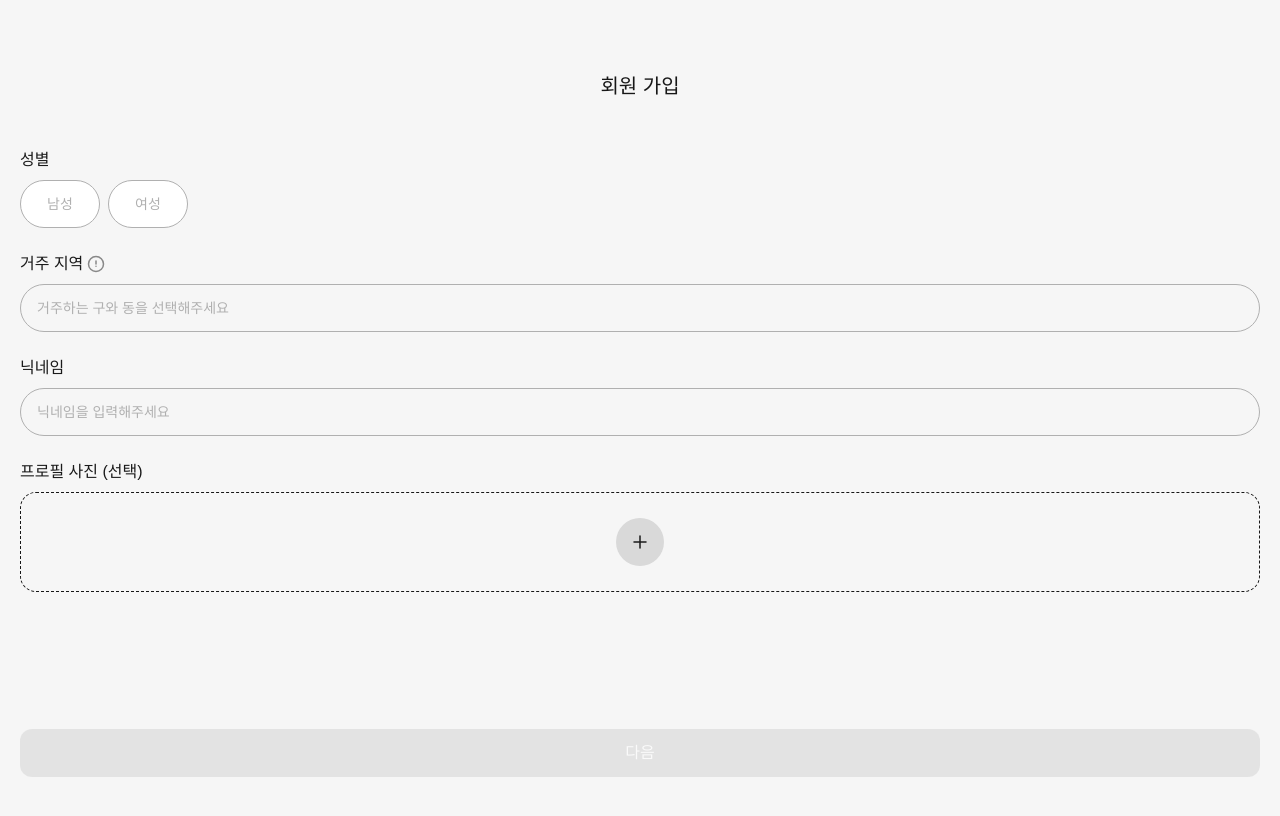
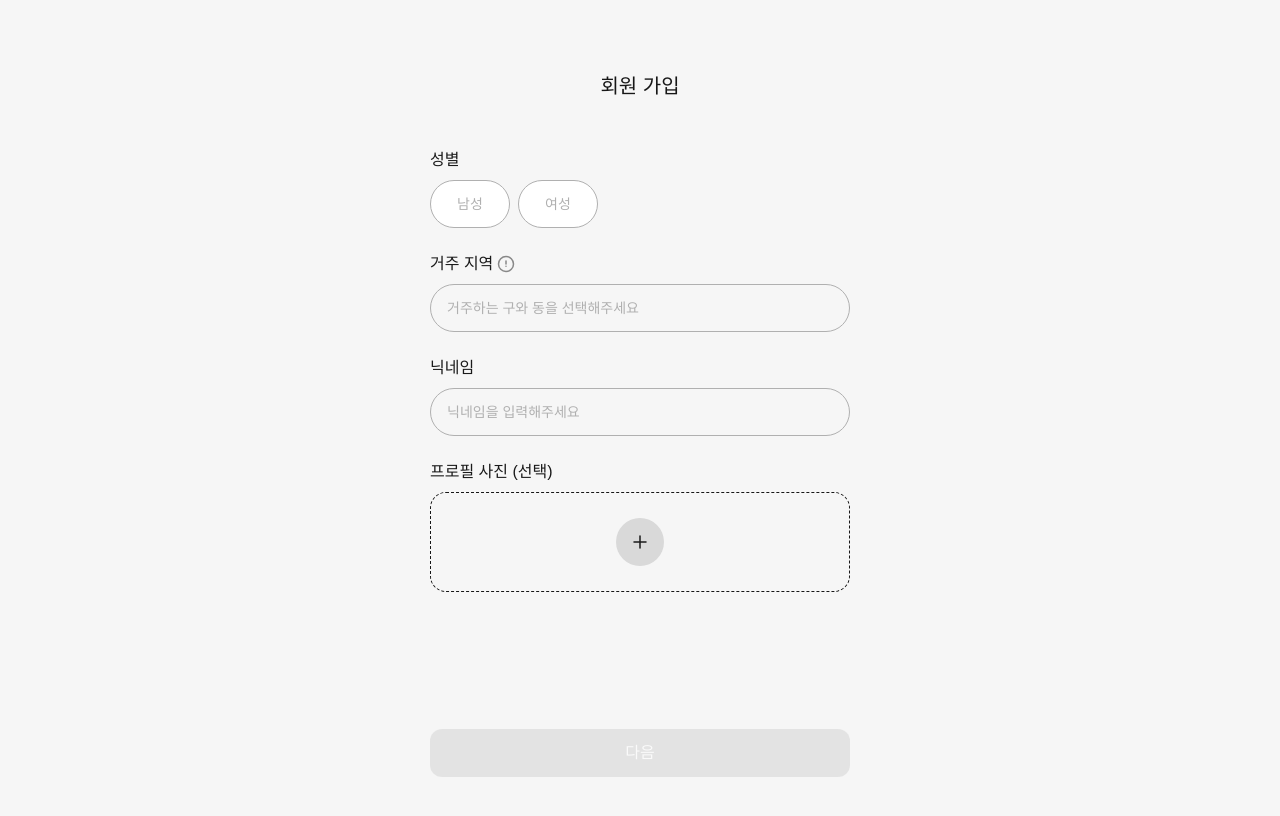
Before and after one commit to swyp-web9th-team8/frontend, a Next.js app: page /signup in a window 1280 px wide. Shown: the top 816 px of the page. Built offline with nearby package versions, Linux system fonts and the light colour scheme.

Commit message:
Style: 레이아웃 최대 너비(500px)제한 및 중앙 정렬

```diff
--- a/src/app/layout.tsx
+++ b/src/app/layout.tsx
@@ -1,7 +1,7 @@
+import '@/styles/globals.css';
 import type { Metadata } from 'next';
 import { Geist, Geist_Mono } from 'next/font/google';
 import ReactQueryProvider from './providers/ReactQueryProviders';
-import '@/styles/globals.css';
 
 const geistSans = Geist({
   variable: '--font-geist-sans',
@@ -26,9 +26,11 @@ export default function RootLayout({
   return (
     <html lang="en">
       <body
-        className={`${geistSans.variable} ${geistMono.variable} antialiased`}
+        className={`${geistSans.variable} ${geistMono.variable} antialiased max-w-[500px] mx-auto min-h-screen relative`}
       >
-        <ReactQueryProvider>{children}</ReactQueryProvider>
+        <div className="px-5">
+          <ReactQueryProvider>{children}</ReactQueryProvider>
+        </div>
       </body>
     </html>
   );
```
